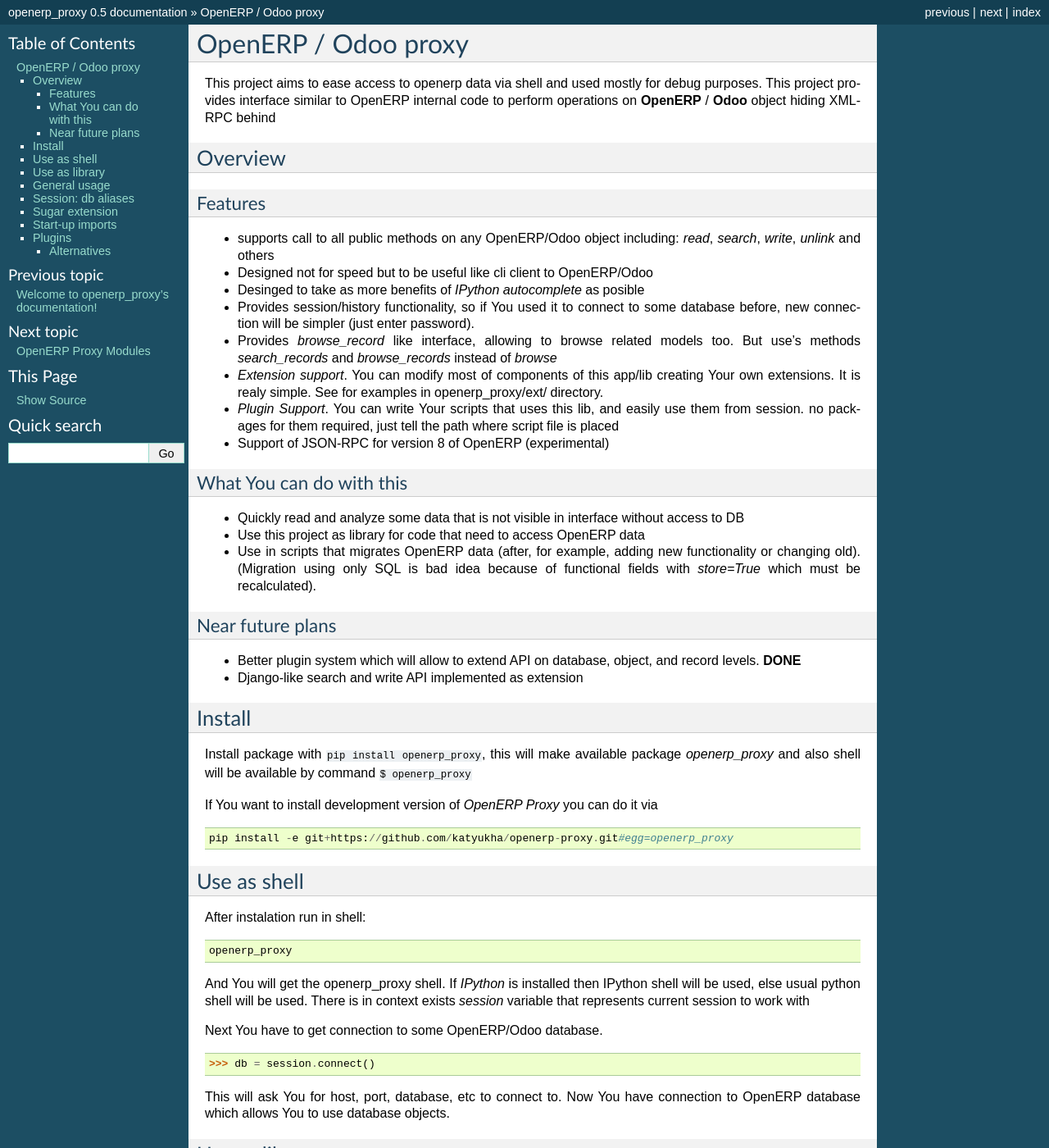
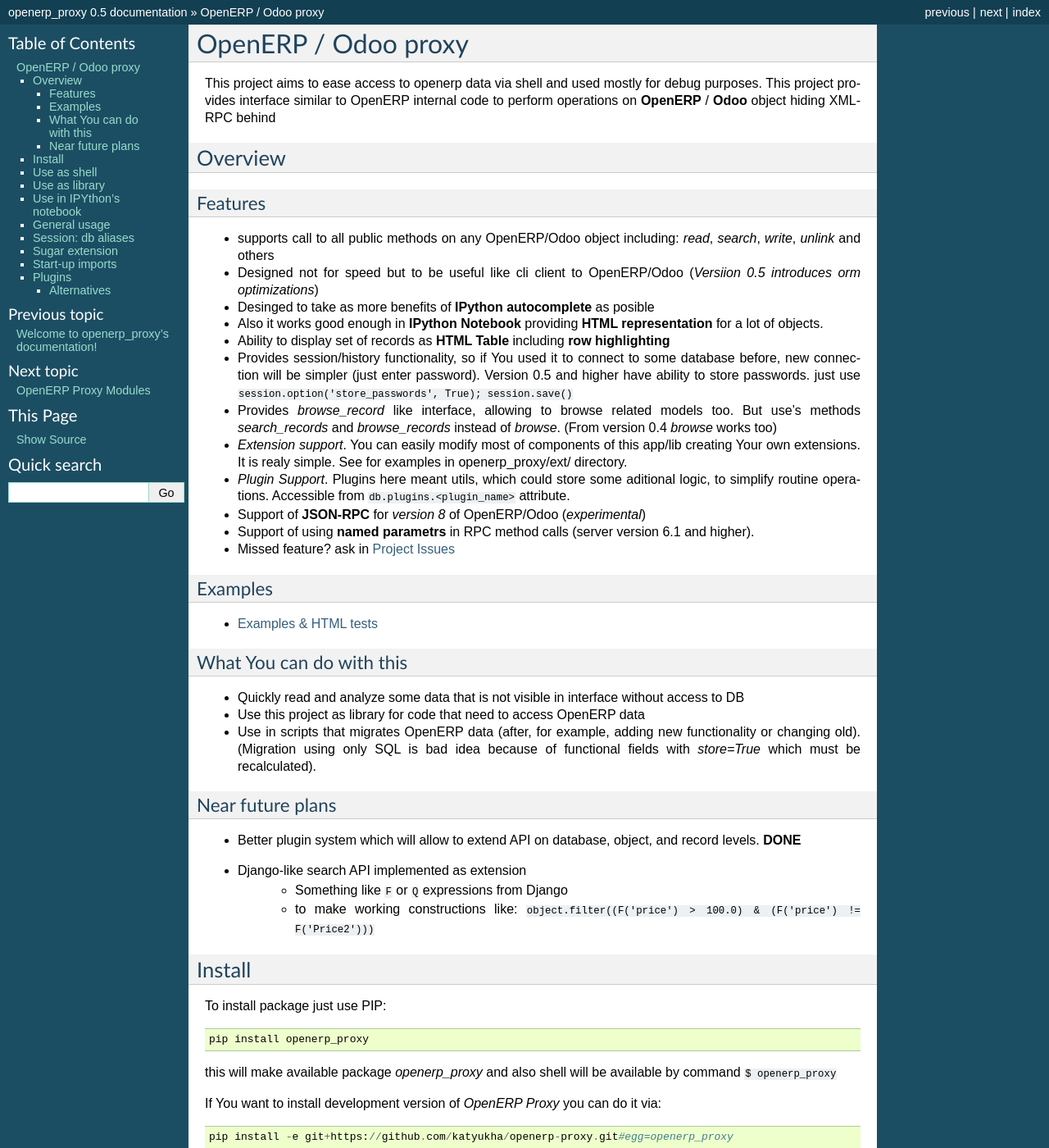
Before and after one commit to katyukha/odoo-rpc-client, a Sphinx documentation site: the page built from docs/source/intro.rst, in a window 1280 px wide and 1400 px high. Shown: the whole window at 82% size. Built offline with Sphinx 7.4.7, drawn with Linux system fonts in a browser that asks for light colours; some of the changed text lies outside the part shown.

Commit message:
Doc fixes.

```diff
--- a/docs/source/intro.rst
+++ b/docs/source/intro.rst
@@ -15,19 +15,35 @@
 -  supports call to all public methods on any OpenERP/Odoo object including:
    *read*, *search*, *write*, *unlink* and others
 -  Designed not for speed but to be useful like cli client to OpenERP/Odoo
--  Desinged to take as more benefits of *IPython autocomplete* as posible
+   (*Versiion 0.5 introduces orm optimizations*)
+-  Desinged to take as more benefits of **IPython autocomplete** as posible
+-  Also it works good enough in **IPython Notebook** providing **HTML
+   representation** for a lot of objects.
+-  Ability to display set of records as **HTML Table**
+   including **row highlighting**
 -  Provides session/history functionality, so if You used it to connect to
    some database before, new connection will be simpler (just enter password).
+   Version 0.5 and higher have ability to store passwords. just use
+   ``session.option('store_passwords', True); session.save()``
 -  Provides *browse\_record* like interface, allowing to browse related
    models too. But use's methods *search\_records* and *browse\_records*
-   instead of *browse*
--  *Extension support*. You can modify most of components of this app/lib
+   instead of *browse*. (From version 0.4 *browse* works too)
+-  *Extension support*. You can easily modify most of components of this app/lib
    creating Your own extensions. It is realy simple. See for examples in
    openerp_proxy/ext/ directory.
--  *Plugin Support*. You can write Your scripts that uses this lib,
-   and easily use them from session. no packages for them required,
-   just tell the path where script file is placed
--  Support of JSON-RPC for version 8 of OpenERP (experimental)
+-  *Plugin Support*. Plugins here meant utils, which could store some aditional
+   logic, to simplify routine operations.
+   Accessible from ``db.plugins.<plugin_name>`` attribute.
+-  Support of **JSON-RPC** for *version 8* of OpenERP/Odoo (*experimental*)
+-  Support of using **named parametrs** in RPC method calls (server version 6.1 and higher).
+
+-  Missed feature? ask in `Project Issues <https://github.com/katyukha/openerp-proxy/issues>`_
+
+
+Examples
+~~~~~~~~
+-  `Examples & HTML tests <http://nbviewer.ipython.org/github/katyukha/openerp-proxy/blob/master/examples/Examples%20&%20HTML%20tests.ipynb>`_
+
 
 What You can do with this
 ~~~~~~~~~~~~~~~~~~~~~~~~~
@@ -45,21 +61,33 @@
 
 -  Better plugin system which will allow to extend API on database,
    object, and record levels.  **DONE**
--  Django-like search and write API implemented as extension
+-  Django-like search API implemented as extension
+    - Something like ``F`` or ``Q`` expressions from Django
+    - to make working constructions like:
+      ``object.filter((F('price') > 100.0) & (F('price') != F('Price2')))``
 
 
 Install
 -------
 
-Install package with ``pip install openerp_proxy``, this will make
-available package *openerp\_proxy* and also shell will be available by
+To install package just use PIP::
+
+    pip install openerp_proxy
+
+this will make available package *openerp\_proxy* and also shell will be available by
 command ``$ openerp_proxy``
 
-If You want to install development version of *OpenERP Proxy* you can do it via
-
-::
+If You want to install development version of *OpenERP Proxy* you can do it via::
 
     pip install -e git+https://github.com/katyukha/openerp-proxy.git#egg=openerp_proxy
+
+
+Also if You plan to use this project as shell client, it is recommended to install IPython
+and If You  would like to have ability to play with Odoo / OpenERP data in IPython notebook,
+it is recommended to also install IPython's Notebook support. To install IPython and IPython Notebook
+just type::
+
+    pip install ipython ipython[notebook]
 
 
 Use as shell
@@ -107,6 +135,31 @@
                            pwd='my_password here')
 
 And next all there same, no more differences betwen shell and lib usage.
+
+
+Use in IPYthon's notebook
+-------------------------
+
+To better suit for HTML capable notebook You would like to use IPython's version of *session*
+object and *openerp_proxy.ext.repr* extension.
+So in first cell of notebook import session and extensions/plugins You want::
+
+    from openerp_proxy.session import IPYSession as Session # Use IPython-itegrated session class
+    import openerp_proxy.ext.repr              # Enable representation extension. This provides HTML representation of objects
+    from openerp_proxy.ext.repr import HField  # Used in .as_html_table method of RecordList
+
+Now most things same as for shell usage, but...
+In some versions of IPython's notebook not patched version of *getpass* func/module,
+so if You not provide password when getting database (*connect*, *get_db* methods, You would be asked
+for it, but this prompt will be displayed in shell where notebook server is running, not on webpage.
+To solve this, it is recommended to uses *store_passwords* option::
+
+    session.option('store_passwords', True)
+    session.save()
+
+In this way, only when You connect first time, You need to explicitly pass password to *connect* of *get_db* methods.
+
+(*do not forget to save session, after new connection*)
 
 
 General usage
--- a/setup.py
+++ b/setup.py
@@ -31,7 +31,7 @@
           'Topic :: Utilities',
           'Topic :: Software Development :: Libraries',
       ],
-      keywords=['openerp', 'odoo', 'rpc', 'xmlrpc', 'xml-rpc', 'json-rpc', 'jsonrpc'],
+      keywords=['openerp', 'odoo', 'odoo-rpc', 'rpc', 'xmlrpc', 'xml-rpc', 'json-rpc', 'jsonrpc', 'odoo-client', 'ipython'],
       extras_require={
           'ipython_shell': ['ipython'],
       },
```
Also changed, not shown: README.rst (+14 -5 lines).
